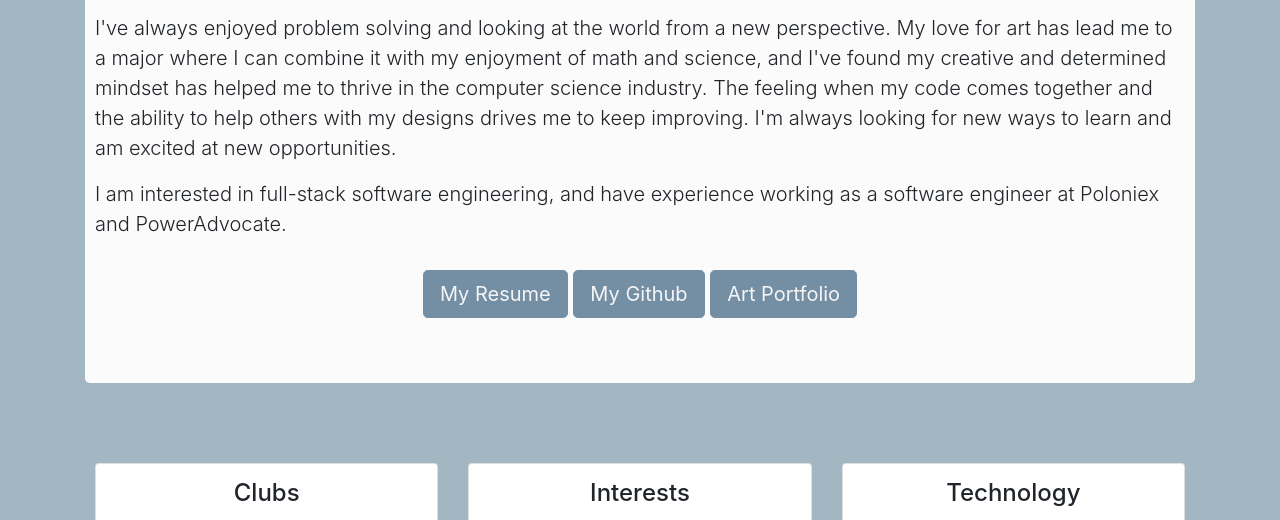
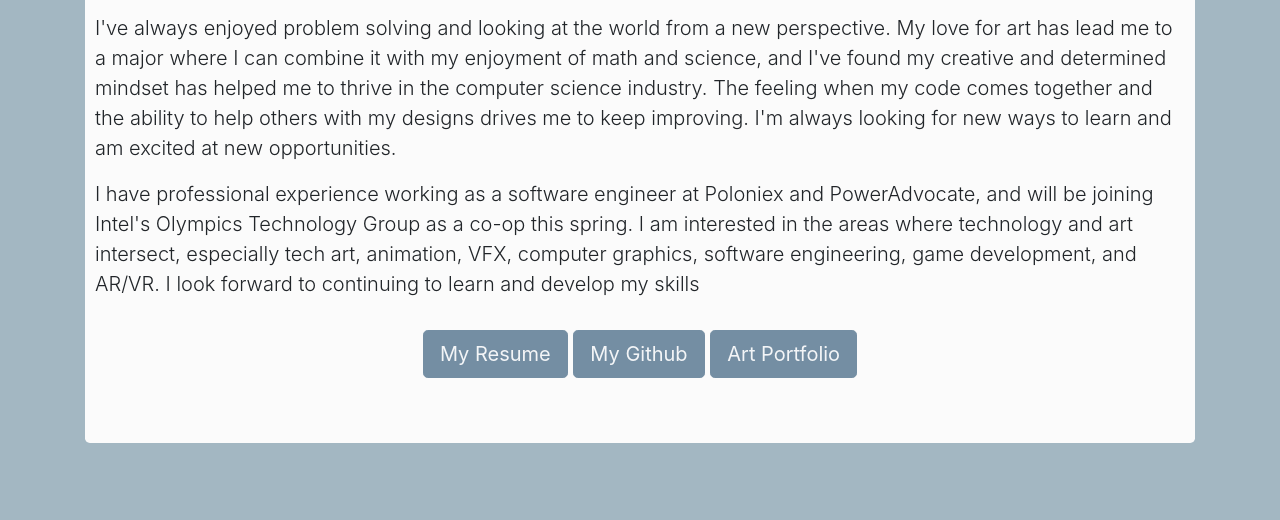
Before and after one commit to rogershannah/rogershannah.github.io, a website: page index.html in a window 1280 px wide. Shown: the part 243-763 px from the top of the page. Drawn offline with nearby package versions, Linux system fonts and the light colour scheme.

Commit message:
Update index.html

```diff
--- a/index.html
+++ b/index.html
@@ -64,9 +64,10 @@
         </p>
 
         <p class="lead">
-          I am interested in full-stack software engineering, and have
-          experience working as a software engineer at Poloniex and
-          PowerAdvocate.
+          I have professional experience working as a software engineer at Poloniex and PowerAdvocate,
+          and will be joining Intel's Olympics Technology Group as a co-op this spring.
+          I am interested in the areas where technology and art intersect, especially tech art, animation, VFX,
+          computer graphics, software engineering, game development, and AR/VR. I look forward to continuing to learn and develop my skills
         </p>
         <p class="lead abt-btns">
           <a class="btn btn-primary btn-lg" href="./assets/HannahRogers2020.pdf" target="_blank" role="button">My
```
